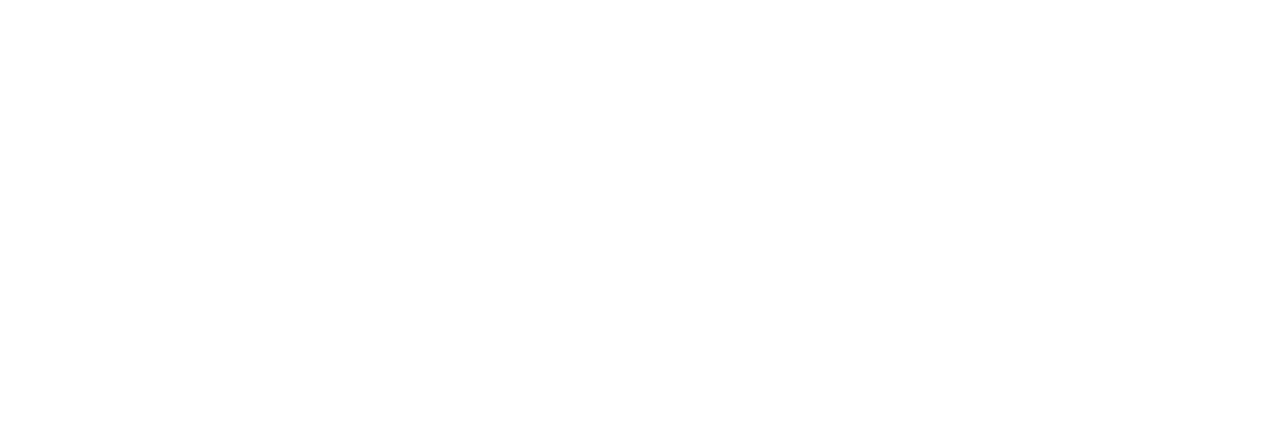
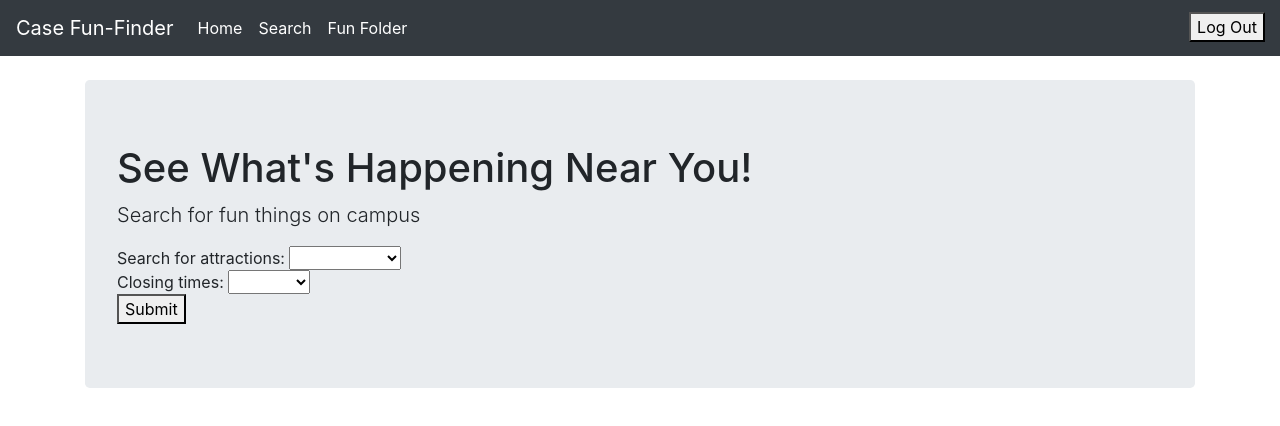
Before and after one commit to rjtennismaster/Case-FunFinder, a React (Create React App) app in the folder funfinder/client/: page /search in a window 1280 px wide. Shown: the top 426 px of the page. Built offline with nearby package versions, Linux system fonts and the light colour scheme.

Commit message:
replaced incorrectly named funfolder tab with search

```diff
--- a/funfinder/client/src/App.js
+++ b/funfinder/client/src/App.js
@@ -1,17 +1,70 @@
-import "./App.css";
-import FunFolder from "./FunFolder";
-import HomePage from "./HomePage";
-import "bootstrap/dist/css/bootstrap.css";
-import { BrowserRouter as Router, Switch, Route } from "react-router-dom";
-import React, { Component, useState, useEffect } from "react";
+import "./App.css"
+import Search from "./Search"
+import HomePage from "./HomePage"
+import FunFolder from "./components/FunFolder"
+import "bootstrap/dist/css/bootstrap.css"
+import { BrowserRouter as Router, Switch, Route } from "react-router-dom"
+import React, { useState } from "react"
+
+
 
 function App() {
+
+  const [username, setUsername] = useState("")
+  const [password, setPassword] = useState("")
+  const [loginStatus, setLoginStatus] = useState("")
+  const [showWelcomeModal, setShowWelcomeModal] = useState("")
+
   return (
-    <div>
-      <Route path="/" exact component={HomePage}></Route>
-      <Route path="/fun" exact component={FunFolder}></Route>
-    </div>
-  );
+    <Router>
+      <div>
+        <Switch>
+          <Route
+          path = "/" exact
+          render = {(props) => <HomePage
+                                  {...props}
+                                  username = {username}
+                                  password = {password}
+                                  setUsername = {setUsername}
+                                  setPassword = {setPassword}
+                                  loginStatus = {loginStatus}
+                                  setLoginStatus = {setLoginStatus}
+                                  showWelcomeModal = {showWelcomeModal}
+                                  setShowWelcomeModal = {setShowWelcomeModal}
+                              />}
+          />
+          <Route
+          path = "/search"
+          render = {(props) => <Search
+                                  {...props}
+                                  username = {username}
+                                  password = {password}
+                                  setUsername = {setUsername}
+                                  setPassword = {setPassword}
+                                  loginStatus = {loginStatus}
+                                  setLoginStatus = {setLoginStatus}
+                                  showWelcomeModal = {showWelcomeModal}
+                                  setShowWelcomeModal = {setShowWelcomeModal}
+                              />}
+          />
+          <Route
+          path = "/funfolder"
+          render = {(props) => <FunFolder
+                                  {...props}
+                                  username = {username}
+                                  password = {password}
+                                  setUsername = {setUsername}
+                                  setPassword = {setPassword}
+                                  loginStatus = {loginStatus}
+                                  setLoginStatus = {setLoginStatus}
+                                  showWelcomeModal = {showWelcomeModal}
+                                  setShowWelcomeModal = {setShowWelcomeModal}
+                              />}
+          />
+        </Switch>
+      </div>
+    </Router>
+  )
 }
 
-export default App;
+export default App
--- a/funfinder/client/src/FunFolder.js
+++ /dev/null
@@ -1,14 +0,0 @@
-import React, { Component } from "react";
-import FunFolderBody from "./components/FunFolderBody";
-import NavBar from "./components/Navbar";
-
-export default class FunFolder extends Component {
-  render() {
-    return (
-      <div>
-        <NavBar />
-        <FunFolderBody />
-      </div>
-    );
-  }
-}
--- a/funfinder/client/src/HomePage.js
+++ b/funfinder/client/src/HomePage.js
@@ -1,14 +1,17 @@
-import React, { Component } from "react";
+import React from "react";
 import NavBar from "./components/Navbar";
 import HomeBody from "./components/HomeBody";
 
-export default class HomePage extends Component {
-  render() {
+function HomePage( {username, setUsername, password,
+                    setPassword, loginStatus, setLoginStatus,
+                    showWelcomeModal, setShowWelcomeModal }) {
+
     return (
       <div>
         <NavBar />
         <HomeBody />
       </div>
-    );
-  }
+    )
 }
+
+export default HomePage
--- /dev/null
+++ b/funfinder/client/src/Search.js
@@ -0,0 +1,16 @@
+import React from "react"
+import SearchBody from "./components/SearchBody"
+import NavBar from "./components/Navbar"
+
+function Search( {username, setUsername, password,
+  setPassword, loginStatus, setLoginStatus,
+  showWelcomeModal, setShowWelcomeModal } ) {
+    return (
+      <div>
+        <NavBar />
+        <SearchBody />
+      </div>
+    )
+}
+
+export default Search
--- /dev/null
+++ b/funfinder/client/src/components/FunFolder.js
@@ -0,0 +1,15 @@
+import React from "react"
+import NavBar from "./Navbar"
+
+function FunFolder( {username, setUsername, password,
+    setPassword, loginStatus, setLoginStatus,
+    showWelcomeModal, setShowWelcomeModal } ) {
+
+    return (
+      <div>
+        <NavBar />
+      </div>
+    )
+}
+
+export default FunFolder
--- a/funfinder/client/src/components/HomeBody.js
+++ b/funfinder/client/src/components/HomeBody.js
@@ -2,11 +2,11 @@
 
 function HomeBody() {
     return (
-      <div role="main" class="container">
-        <div class="jumbotron">
+      <div role="main" className ="container">
+        <div className="jumbotron">
           <h1>Let's have some fun CWRU</h1>
-          <p class="lead">Our app looks for fun things to do on campus.</p>
-          <a href="/fun" class="btn btn-lg btn-primary">
+          <p className ="lead">Our app looks for fun things to do on campus.</p>
+          <a href="/search" className ="btn btn-lg btn-primary">
             Make your fun folder &raquo;
           </a>
         </div>
--- a/funfinder/client/src/components/Navbar.js
+++ b/funfinder/client/src/components/Navbar.js
@@ -5,21 +5,26 @@
   return (
     <div>
       <nav class="navbar navbar-expand-md navbar-dark bg-dark mb-4">
-        <a class="navbar-brand" href="#">
+        <Link className = "navbar-brand" to = "/">
           Case Fun-Finder
-        </a>
-        <div class="collapse navbar-collapse" id="navbarCollapse">
-          <ul class="navbar-nav mr-auto">
-            <li class="nav-item active">
-              <a href="/" class="nav-link active">
+        </Link>
+        <div className = "collapse navbar-collapse" id="navbarCollapse">
+          <ul className ="navbar-nav mr-auto">
+            <Link className = "nav-link active" to = "/">
+            <li className = "nav-item active">
                 Home
-              </a>
             </li>
-            <li class="nav-item active">
-              <a href="/fun" class="nav-link acive">
-                Folder
-              </a>
+            </Link>
+            <Link className = "nav-link active" to = "/search">
+            <li className = "nav-item active">
+                Search
             </li>
+            </Link>
+            <Link className = "nav-link active" to = "/funfolder">
+            <li className = "nav-item active">
+                Fun Folder
+            </li>
+            </Link>
           </ul>
         </div>
       </nav>
--- a/funfinder/client/src/components/FunFolderBody.js
+++ b/funfinder/client/src/components/SearchBody.js
@@ -1,12 +1,12 @@
 import React from "react";
 import DropDown from "./DropDown";
 
-function FunFolderBody () {
+function SearchBody () {
 
     return (
       <div role="main" className="container">
         <div class="jumbotron">
-          <h1>See What's Happenin Near You!</h1>
+          <h1>See What's Happening Near You!</h1>
           <p class="lead">Search for fun things on campus</p>
           <DropDown />
         </div>
@@ -14,4 +14,4 @@
     )
 }
 
-export default FunFolderBody
+export default SearchBody
```
